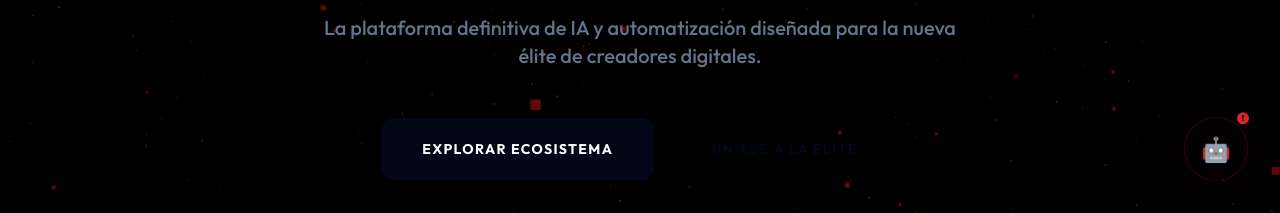
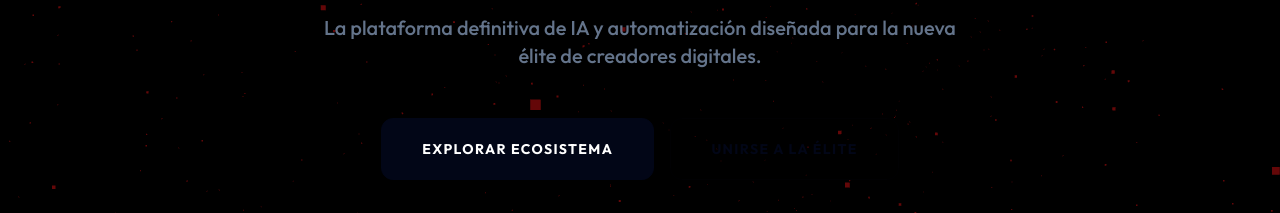
Before and after one commit to VERSION-VRN/VERSION-WEB, a Next.js app: page / in a window 1280 px wide. Shown: the part 587-800 px from the top of the page. Built offline with nearby package versions, Linux system fonts and the light colour scheme.

Commit message:
feat: remove Neural Support floating assistant

```diff
--- a/src/app/layout.tsx
+++ b/src/app/layout.tsx
@@ -9,7 +9,6 @@ import { VERSIONErrorBoundary } from "@/components/ui/ErrorBoundary";
 import { SmoothScroll } from "@/components/SmoothScroll";
 import { NotificationCenter } from "@/components/ui/NotificationCenter";
 
-const EliteAssistant = dynamic(() => import("@/components/ai/EliteAssistant").then(m => ({ default: m.EliteAssistant })));
 
 const geistSans = Geist({ variable: "--font-geist-sans", subsets: ["latin"] });
 const geistMono = Geist_Mono({ variable: "--font-geist-mono", subsets: ["latin"] });
@@ -56,8 +55,8 @@ export default function RootLayout({ children }: Readonly<{ children: React.Reac
                   {children}
                 </SmoothScroll>
                 <NotificationCenter />
-                <EliteAssistant />
               </ProtectedRoute>
+
             </AuthProvider>
           </ThemeProvider>
         </VERSIONErrorBoundary>
```
